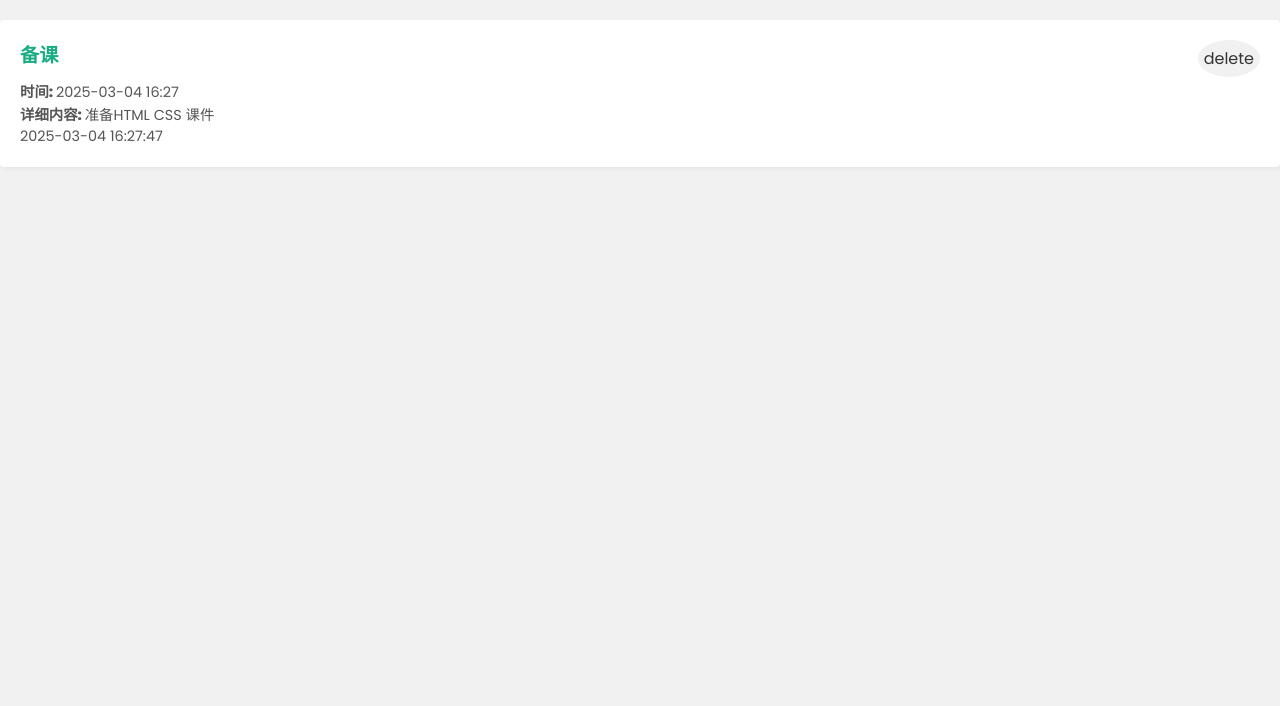
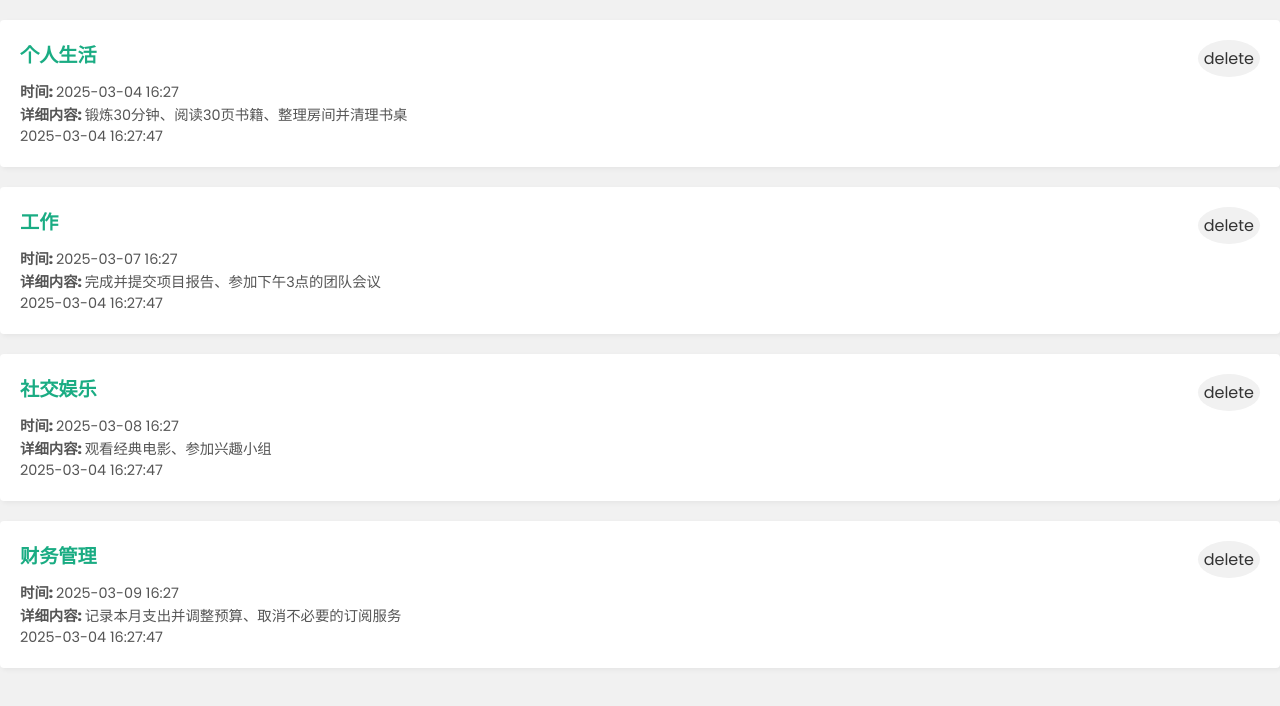
Before and after one commit to 409915016/vue-auth, a Vue app: page / in a window 1280 px wide. Shown: the top 706 px of the page. Built offline with nearby package versions, Linux system fonts and the light colour scheme.

Commit message:
渲染待办事项列表

```diff
--- a/src/App.vue
+++ b/src/App.vue
@@ -10,11 +10,17 @@ const todo_item = {
   createdAt: '2025-03-04 16:27:47'
 }
 
+const todo_list = [
+  { _id: 1, title: '个人生活', date: '2025-03-04 16:27', description: '锻炼30分钟、阅读30页书籍、整理房间并清理书桌', createdAt: '2025-03-04 16:27:47'},
+  { _id: 1, title: '工作', date: '2025-03-07 16:27', description: '完成并提交项目报告、参加下午3点的团队会议', createdAt: '2025-03-04 16:27:47'},
+  { _id: 1, title: '社交娱乐', date: '2025-03-08 16:27', description: '观看经典电影、参加兴趣小组', createdAt: '2025-03-04 16:27:47'},
+  { _id: 1, title: '财务管理', date: '2025-03-09 16:27', description: '记录本月支出并调整预算、取消不必要的订阅服务', createdAt: '2025-03-04 16:27:47'}
+]
 
 </script>
 
 <template>
-  <TodoDetail :value="todo_item"/>
+  <TodoDetail v-for="todo in todo_list" :value="todo" :key="todo.id"/>
 </template>
 
 <style scoped>
```
